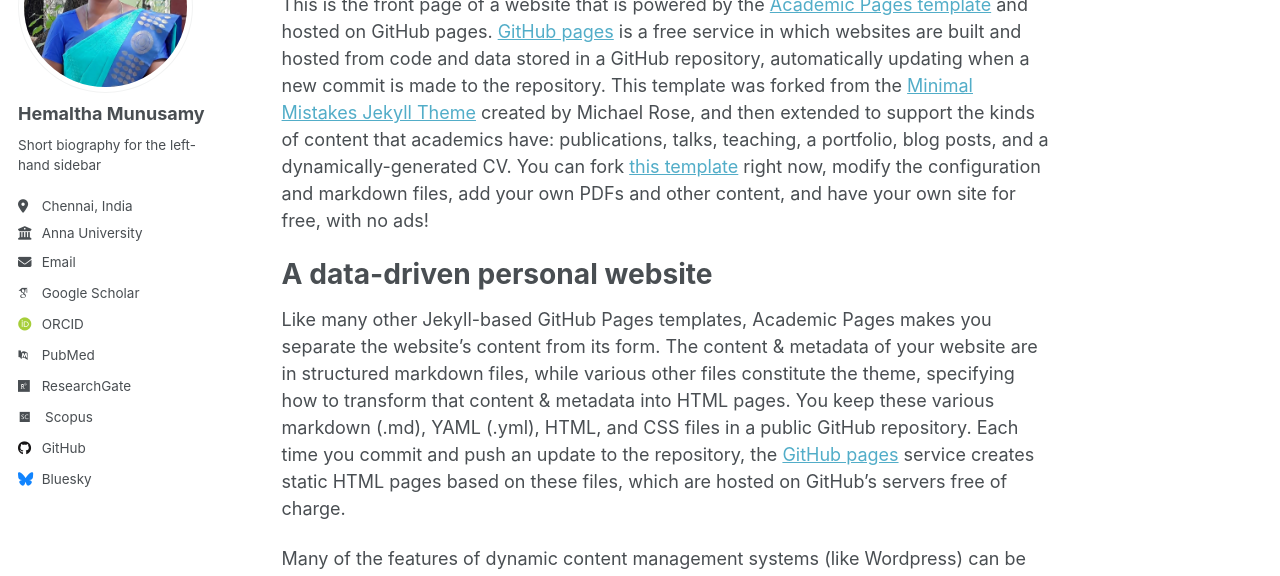
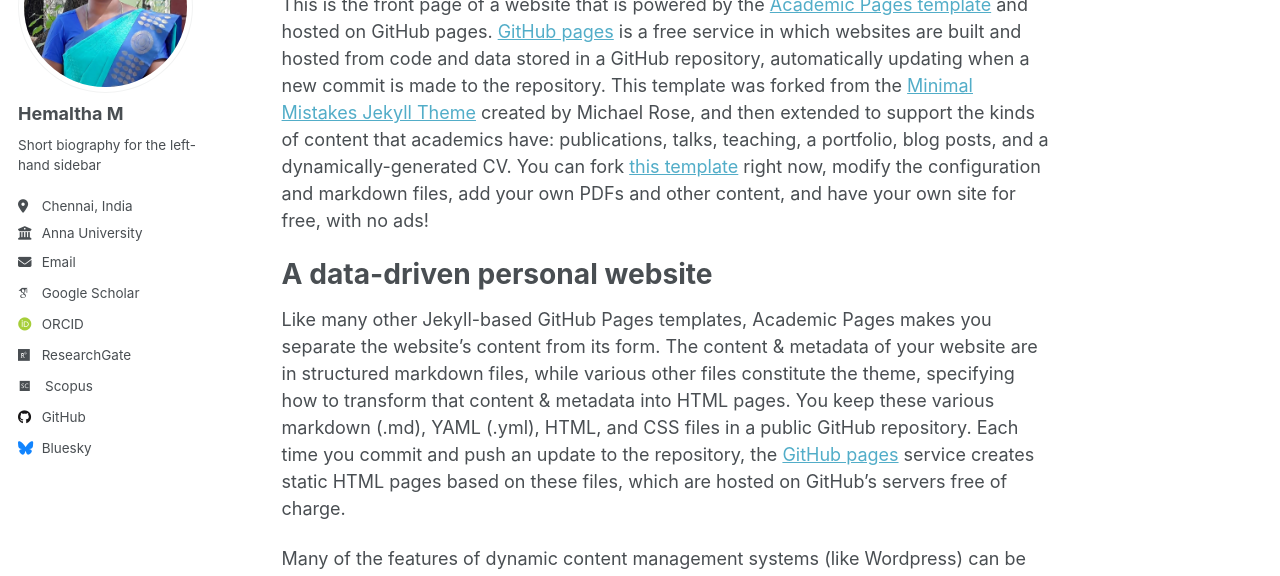
Before and after one commit to hemalatha22/hema, a Jekyll site: the page built from _pages/about.md, in a window 1280 px wide. Shown: the part 178-754 px from the top of the page. Built offline with Jekyll 4.4.1, drawn with Linux system fonts in a browser that asks for light colours; some web fonts are replaced; part of the change alters nothing that is shown.

Commit message:
Update _config.yml

```diff
--- a/_config.yml
+++ b/_config.yml
@@ -23,21 +23,21 @@ repository               : "academicpages/academicpages.github.io"
 author:
   # Biographic information
   avatar           : "Hemalatha_profile_pic.png"
-  name             : "Hemaltha Munusamy"
+  name             : "Hemaltha M"
   pronouns         : # example: "she/her"
   bio              : "Short biography for the left-hand sidebar"
   location         : "Chennai, India"
   employer         : "Anna University"
   uri              : # URL
-  email            : "none@example.org"
+  email            : "hemam@annauniv/edu"
 
   # Academic websites
   arxiv            : # URL - Update with the correct link to your profile
   googlescholar    : "https://scholar.google.com/citations?user=FTcANHQAAAAJ&hl=en"
   impactstory      : # URL
-  orcid            : "http://orcid.org/yourorcidurl"
+  orcid            : "https://orcid.org/0000-0003-1048-3846"
   semantic         : # URL
-  pubmed           : "https://www.ncbi.nlm.nih.gov/pubmed/?term=john+snow"
+  pubmed           : # URL
   researchgate     : "https://www.researchgate.net/profile/Hemalatha-Munusamy-2"
   scopus           : "https://www.scopus.com/authid/detail.uri?authorId=57213376051"
 
```
